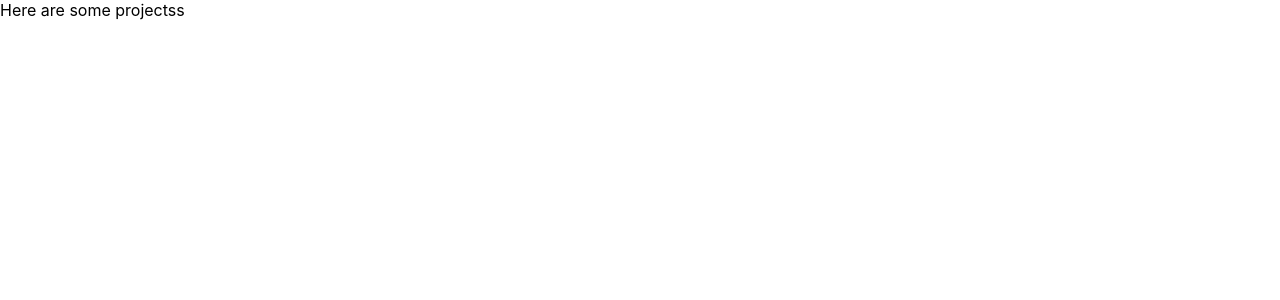
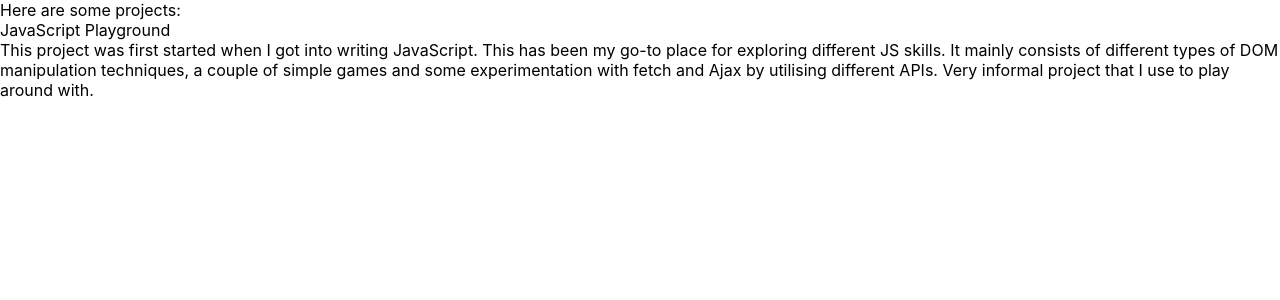
Before and after one commit to tordar/portfolio-nxt, a Next.js app: page /projects in a window 1280 px wide. Shown: the top 300 px of the page. Built offline with nearby package versions, Linux system fonts and the light colour scheme.

Commit message:
successfully fetching data from json

```diff
--- a/pages/projects/index.js
+++ b/pages/projects/index.js
@@ -1,15 +1,34 @@
 import Head from 'next/head'
 import { useRouter } from 'next/router'
 
+export async function getStaticProps({ params }){
+
+  const req = await fetch(`http://localhost:3000/projects.json`)
+  const data = await req.json();
+  console.log(data)
+
+  return {
+      props: { projects: data }
+  }
+}
+
 export default function Projects({ projects }) {
-
-    const router = useRouter()
-    const { id } = router.query
-    console.log({id})
+    console.log(projects)
 
   return (
     <div>
-      <div>Here are some projectss {id} </div>
+    <Head>
+        <title>Projects</title>
+        <meta name="description" content="Generated by create next app" />
+        <link rel="icon" href="/favicon.ico" />
+      </Head>
+      <div>Here are some projects: </div>
+      <div>
+        {projects.header}
+        </div>
+        <div>
+        {projects.info}
+    </div>
     </div>
   )
 }
--- a/public/projects.json
+++ b/public/projects.json
@@ -1,4 +1,5 @@
 {
-    "id": "projects",
-    "header": "Projects"
+    "id": "1",
+    "header": "JavaScript Playground",
+    "info": "This project was first started when I got into writing JavaScript. This has been my go-to place for exploring different JS skills. It mainly consists of different types of DOM manipulation techniques, a couple of simple games and some experimentation with fetch and Ajax by utilising different APIs. Very informal project that I use to play around with."
 }
```
Also changed, not shown: pages/projects/[id].js (deleted, +0 -38 lines).
